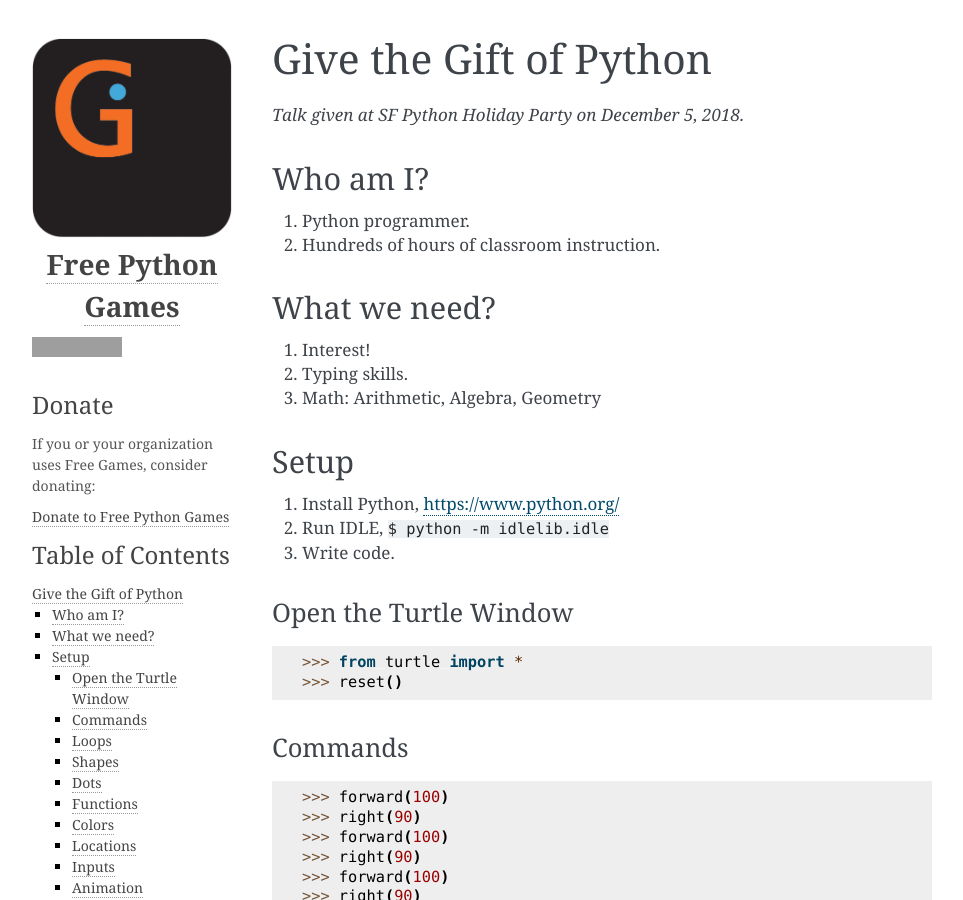
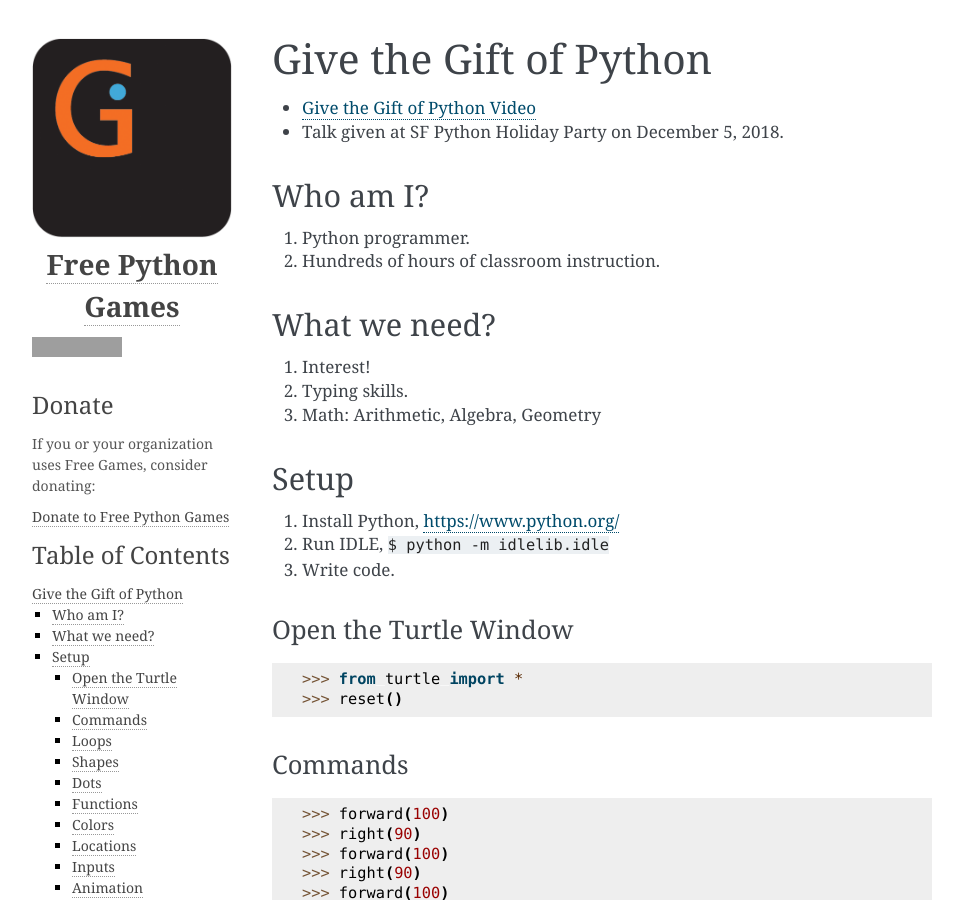
Before and after one commit to grantjenks/free-python-games, a Sphinx documentation site: the page built from docs/give-gift-python.rst, in a window 1280 px wide and 900 px high. Shown: the whole window, without its empty margins (148-1111 px from the left). Built offline with Sphinx 7.4.7, drawn with Linux system fonts in a browser that asks for light colours; grey boxes are pictures that could not be loaded.

Commit message:
Add link to youtube video

```diff
--- a/docs/give-gift-python.rst
+++ b/docs/give-gift-python.rst
@@ -1,7 +1,10 @@
 Give the Gift of Python
 =======================
 
-*Talk given at SF Python Holiday Party on December 5, 2018.*
+* `Give the Gift of Python Video`_
+* Talk given at SF Python Holiday Party on December 5, 2018.
+
+.. _`Give the Gift of Python Video`: https://www.youtube.com/watch?v=BVI78g4V4so
 
 Who am I?
 ---------
```
